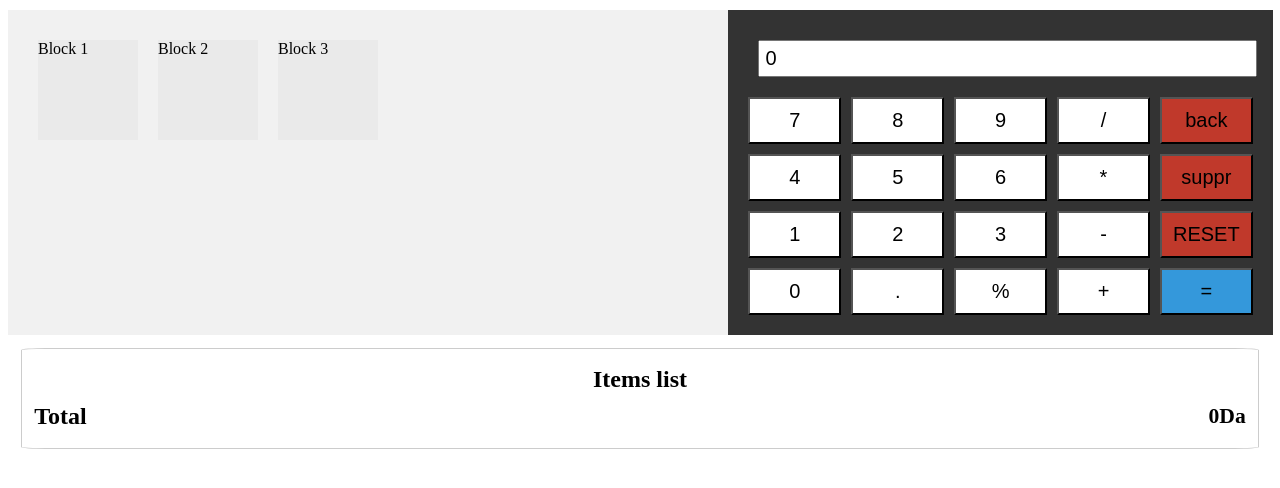
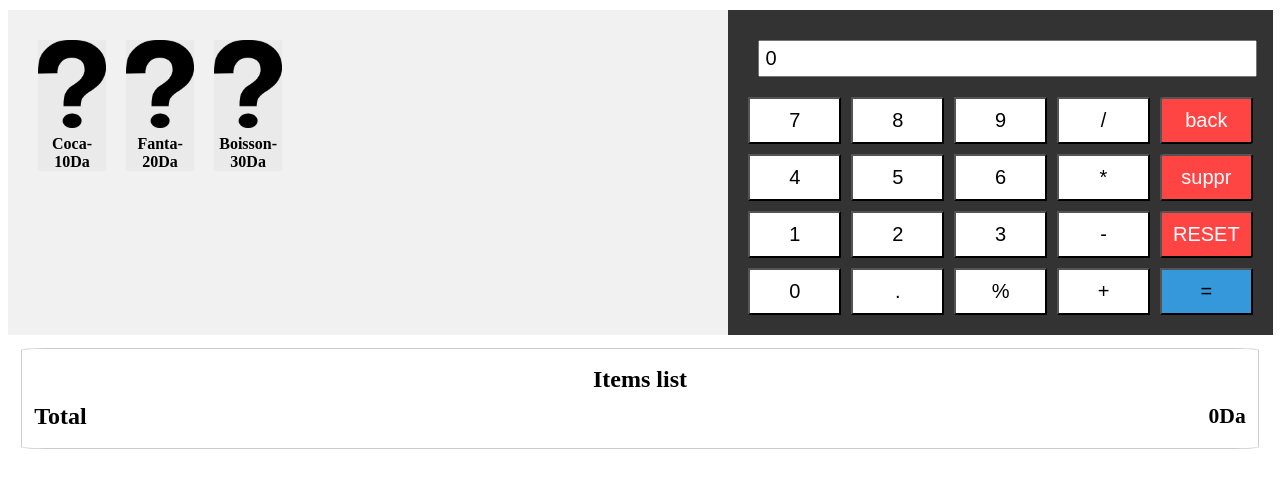
Before and after one commit to akrotag/ARCALI, a Flask app: page /users/index in a window 1280 px wide. Shown: the part 50-538 px from the top of the page. Run offline with Flask 3, Linux system fonts and the light colour scheme; some libraries are stand-ins or nearby versions.

Commit message:
implemented databse connexion to checkout page

```diff
--- /dev/null
+++ b/databases.py
@@ -0,0 +1,9 @@
+import sqlite3 as sql
+
+
+products_conn = sql.connect("db/products.db", check_same_thread=False)
+prod_cur = products_conn.cursor()
+
+def retrieve_products():
+    prod_cur.execute("SELECT * FROM products")
+    return prod_cur.fetchall()
--- a/main.py
+++ b/main.py
@@ -2,8 +2,12 @@ from flask import Flask, render_template, redirect
 from flask_login import LoginManager, login_user, login_required, logout_user, current_user
 from hashlib import sha256
 from users import users
+import admin_functions
 #example hash: sha256(string.encode('utf-8')).hexdigest()
-
+admin_functions.create_products_db()
+admin_functions.add_product("Coca", "boisson","10")
+admin_functions.add_product("Fanta", "boisson","20")
+admin_functions.add_product("Boisson","boisson", "30")
 
 app = Flask(__name__)
 
--- a/static/css/checkout.css
+++ b/static/css/checkout.css
@@ -21,8 +21,8 @@
 
 .block {
   user-select: none;
-  width: 100px;
-  height: 100px;
+  width: 10%;
+  height: fit-content;
   margin: 10px;
   background-color: #eaeaea;
   cursor: pointer;
@@ -158,7 +158,10 @@
 }
 
 .menu-button{
-  background-color: #c0392b;
+  background-color: #ff4444;
+  color: #fff;
+  border-radius: 3px;
+  cursor: pointer;
 }
 
 #equal{
@@ -236,3 +239,20 @@
   margin-left: 20%;
   cursor: pointer;
 }
+
+.item-picture{
+  display: block;
+  margin-left: auto;
+  margin-right: auto;
+  max-width: 100%;
+  max-height: 80%;
+  margin-bottom: 10%;
+}
+
+.item-name{
+  font-weight: bolder;
+  display: table;
+  margin: 0 auto;
+  width: 150%;
+  text-align: center;
+}
--- a/templates/users_index.html
+++ b/templates/users_index.html
@@ -10,9 +10,12 @@
 		<div id="checkout" class="active">
 			<div class="container-2" id="CONTAINER">
 				<div class="blocks">
-				  <div class="block" name="coca" price="10" onclick="AddItem(this)">Block 1</div>
-				  <div class="block" name="fanta" price="20" onclick="AddItem(this)">Block 2</div>
-				  <div class="block" name="frite" price="36" onclick="AddItem(this)">Block 3</div>
+					{% for item in items %}
+					<div class="block" name="{{ item[1] }}" price="{{item[3]}}" category="{{item[2]}}" onclick="AddItem(this)">
+						<img src="{{ url_for('static', filename=item[4])}}" alt="{{item[1]}}" class="item-picture" >
+						<span class="item-name">{{item[1]}}-{{item[3]}}Da</span>
+					</div>
+					{% endfor %}
 				  <!-- Add more blocks as needed -->
 				</div>
 
--- a/users.py
+++ b/users.py
@@ -1,11 +1,13 @@
 from flask import Flask, render_template, Blueprint
 from flask_login import login_user, login_required, logout_user, current_user
 from hashlib import sha256
+
+from databases import retrieve_products
 
 users = Blueprint("users", __name__)
 
 
 @users.route("/index")
 def users_index():
-    return render_template("users_index.html", user=current_user)
+    return render_template("users_index.html", user=current_user, items=retrieve_products())
 #@login_required
```
Also changed, not shown: admin_functions.py (+9 -3 lines), README.md, db/products.db, static/img/default.jpg (added), static/img/default.png (added).
